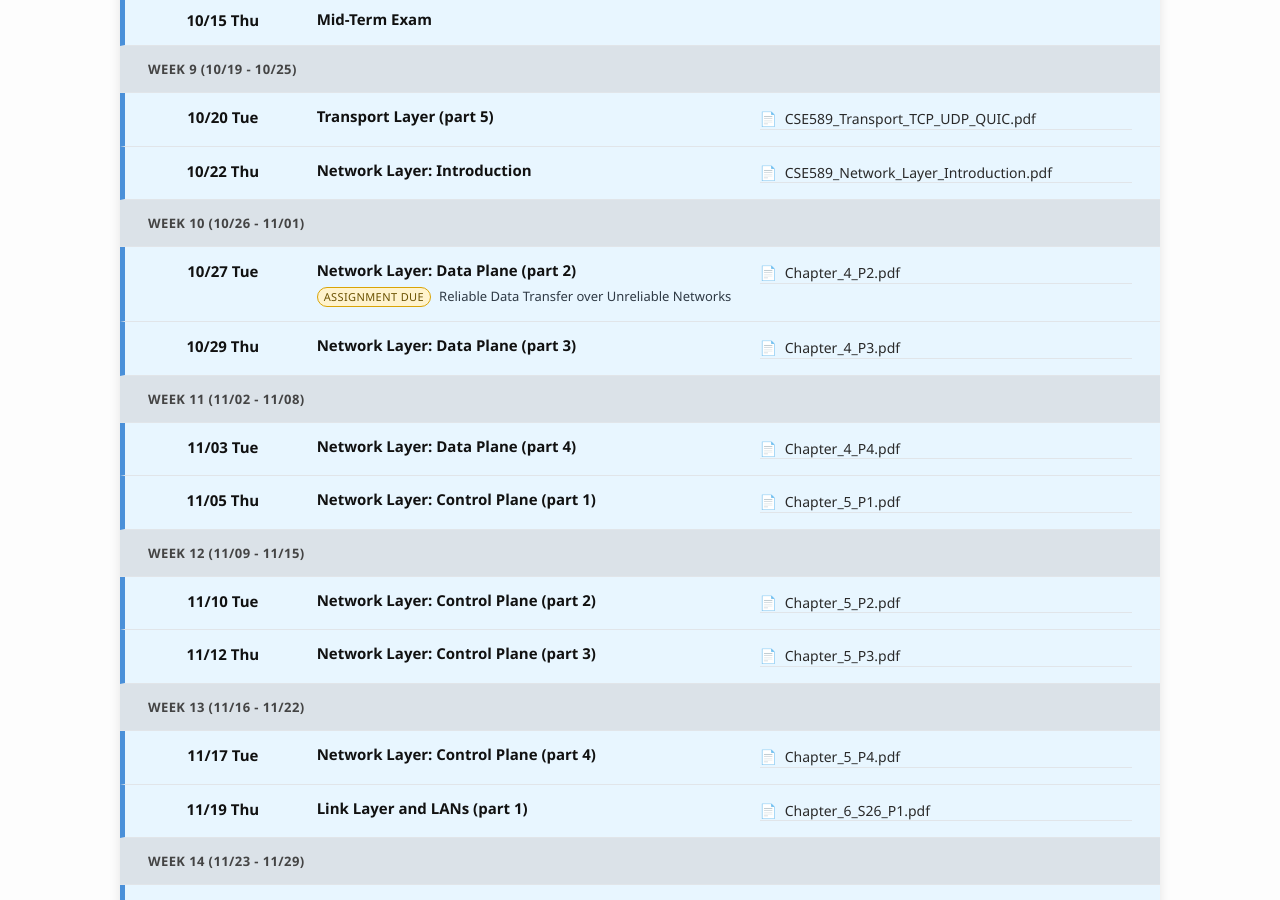
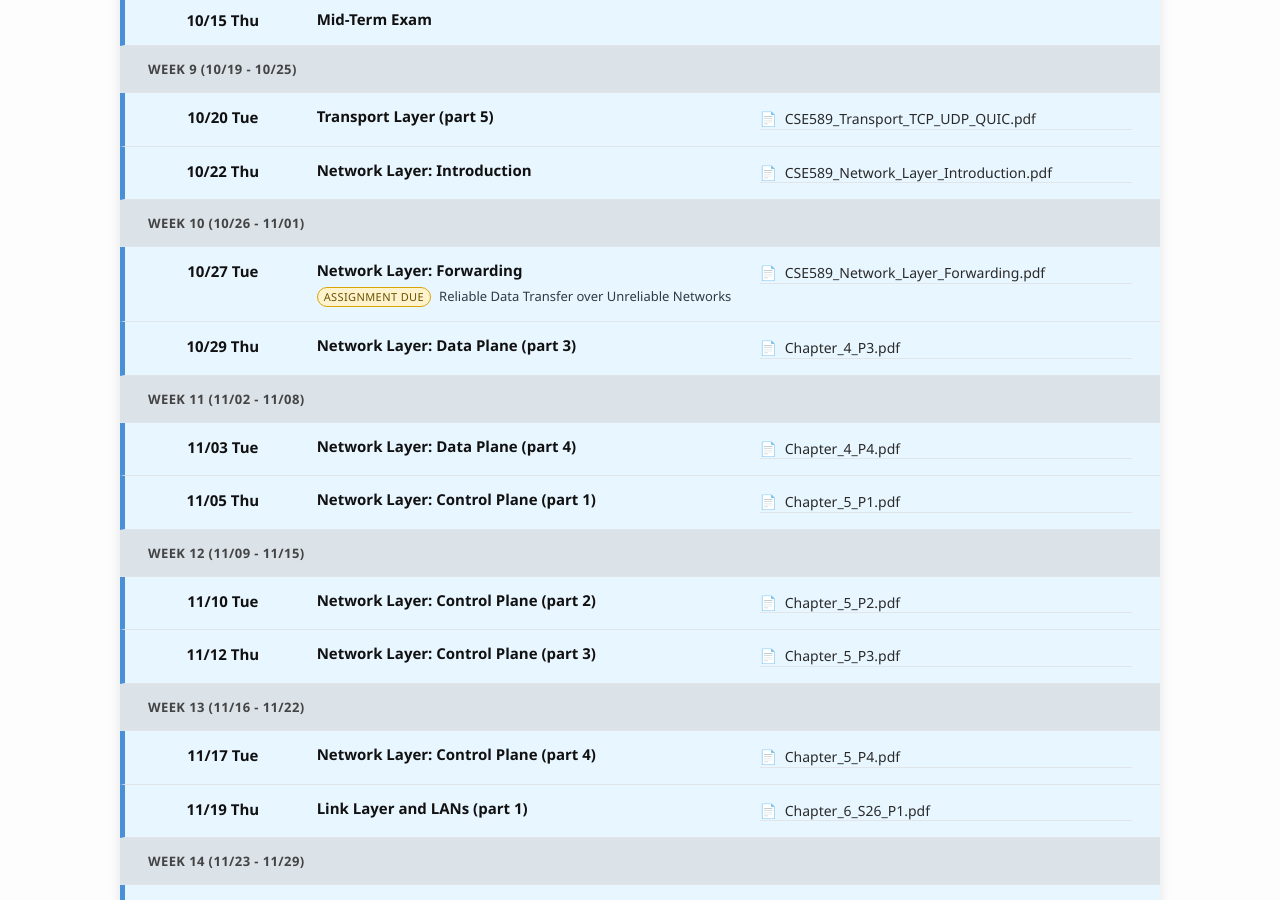
Before and after one commit to xieyaxiongfly/CSE589_fall_2026, a Jekyll site: the page built from schedule.md, in a window 1280 px wide and 900 px high, scrolled down 1513 px. Built offline with Jekyll 4.4.1, drawn with Linux system fonts in a browser that asks for light colours; nearby versions of some CDN libraries.

Commit message:
network layer

```diff
--- a/_data/course_schedule.yml
+++ b/_data/course_schedule.yml
@@ -77,10 +77,10 @@ lecture_sequence:
   materials:
   - name: CSE589_Network_Layer_Introduction.pdf
     url: https://xieyaxiongfly.github.io/CSE589_fall_2026/static_files/uploads/CSE589_Network_Layer.pdf
-- topic: 'Network Layer: Data Plane (part 2)'
+- topic: 'Network Layer: Forwarding'
   materials:
-  - name: Chapter_4_P2.pdf
-    url: https://xieyaxiongfly.github.io/CSE589_fall_2026/static_files/uploads/Chapter_4_P2.pdf
+  - name: CSE589_Network_Layer_Forwarding.pdf
+    url: https://xieyaxiongfly.github.io/CSE589_fall_2026/static_files/uploads/CSE589_Forwarding.pdf
 - topic: 'Network Layer: Data Plane (part 3)'
   materials:
   - name: Chapter_4_P3.pdf
```
Also changed, not shown: 1 other file.
